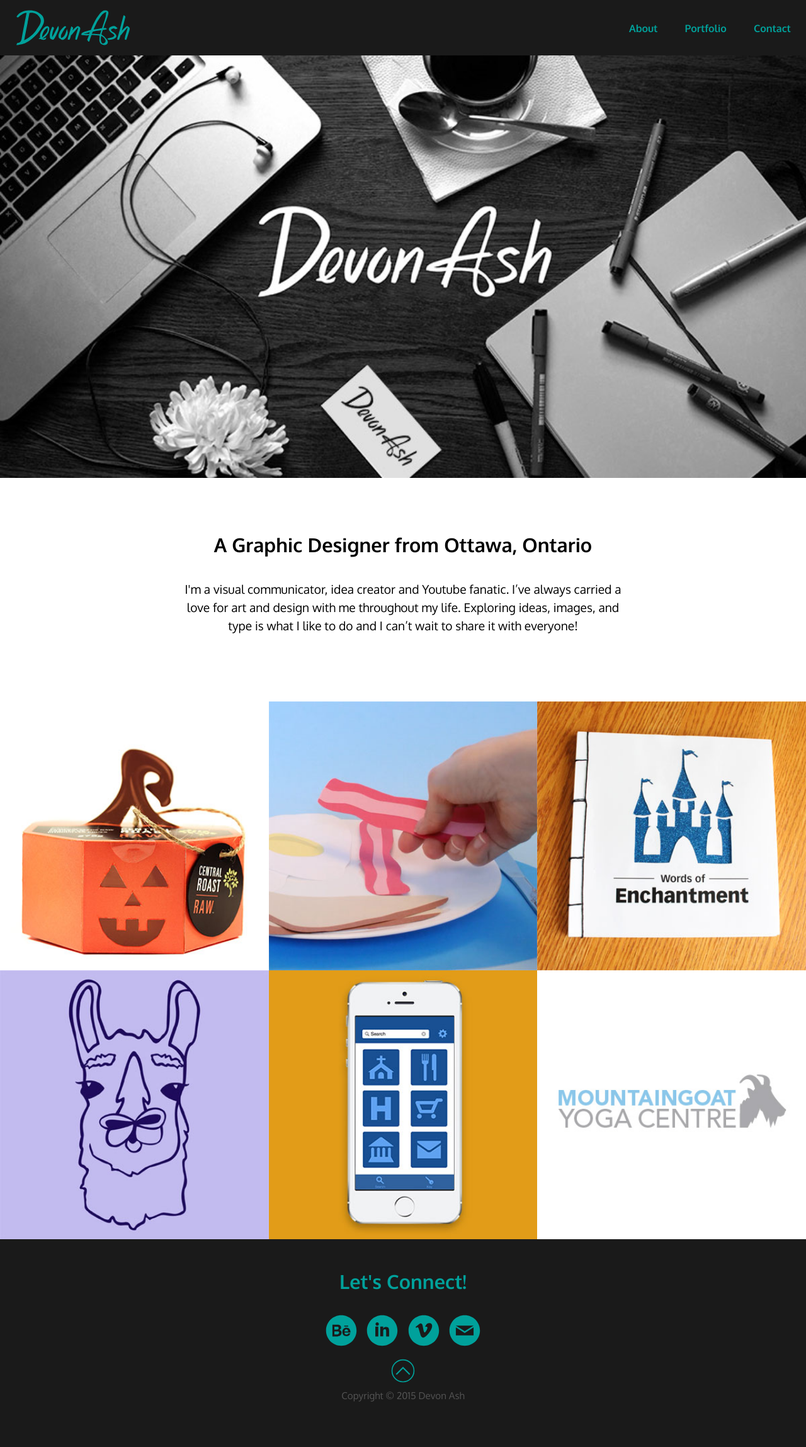
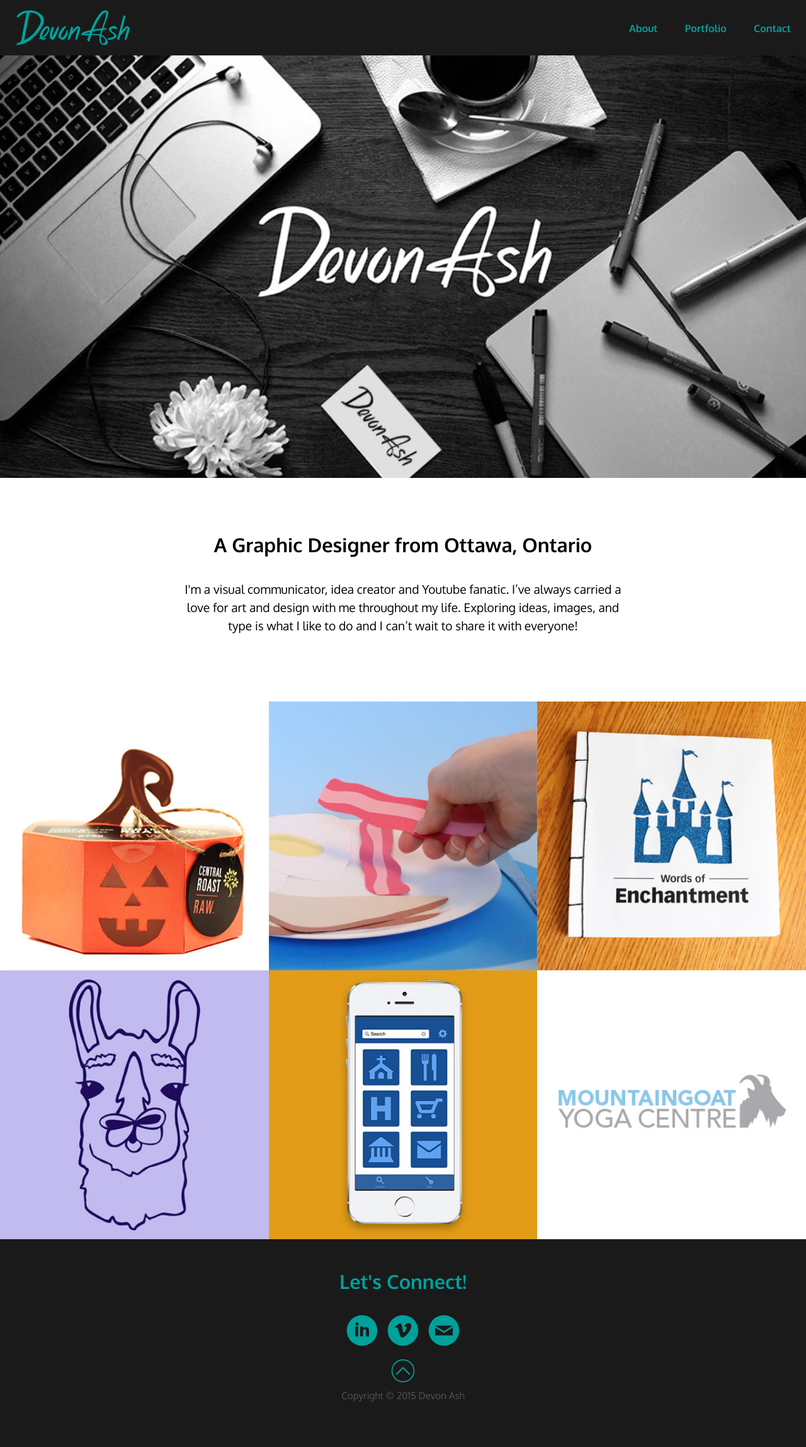
Before and after one commit to devonash/portfolio, a Jekyll site: the page built from index.html, in a window 1280 px wide. Shown: the whole page at 63% size. Built offline with Jekyll 4.4.1, drawn with Linux system fonts in a browser that asks for light colours.

Commit message:
Removed Behance icon and link

```diff
--- a/_layouts/default.html
+++ b/_layouts/default.html
@@ -40,9 +40,6 @@
 		<h2 class="push-0">Let's Connect!</h2>
 
 		<div class="media-links">
-      <a class="behance" href="https://www.behance.net/devonash" aria-label="Go to Devon Ash's Behance" rel="external">
-        <img src="{{site.baseurl}}/img/socialmedia-icons-behance.svg" alt="Behance Icon">
-      </a>
       <a class="linkedin" href="https://www.linkedin.com/in/devon-ash-929b27b1?trk=hp-identity-name" aria-label="Go to Devon Ash's Linkedin" rel="external">
         <img src="{{site.baseurl}}/img/socialmedia-icons-linkedin.svg" alt="Linkedin Icon">
       </a>
```
